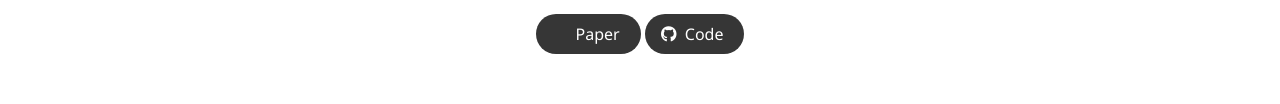
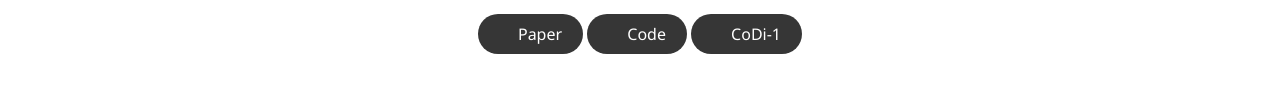
Before and after one commit to codi-2/codi-2, a plain HTML site: page index.html in a window 1280 px wide. Shown: the part 251-355 px from the top of the page. Drawn offline with nearby package versions, Linux system fonts and the light colour scheme; some icons are missing; a web font is replaced by a local one.

Commit message:
Update index.html

```diff
--- a/index.html
+++ b/index.html
@@ -94,11 +94,21 @@
                 <a href="https://github.com/microsoft/i-Code/tree/main/CoDi-2"
                    class="external-link button is-normal is-rounded is-dark">
                   <span class="icon">
-                      <i class="fab fa-github"></i>
+                      <i class="fa-github"></i>
                   </span>
                   <span>Code</span>
                   </a>
               </span>
+
+			  <span class="link-block">
+			    <a href="https://codi-gen.github.io/"
+			       class="external-link button is-normal is-rounded is-dark">
+			      <span class="icon">
+			          <i class="fa-robot"></i>
+			      </span>
+			      <span>CoDi-1</span>
+			      </a>
+			  </span>
 
           </div>
         </div>
```
